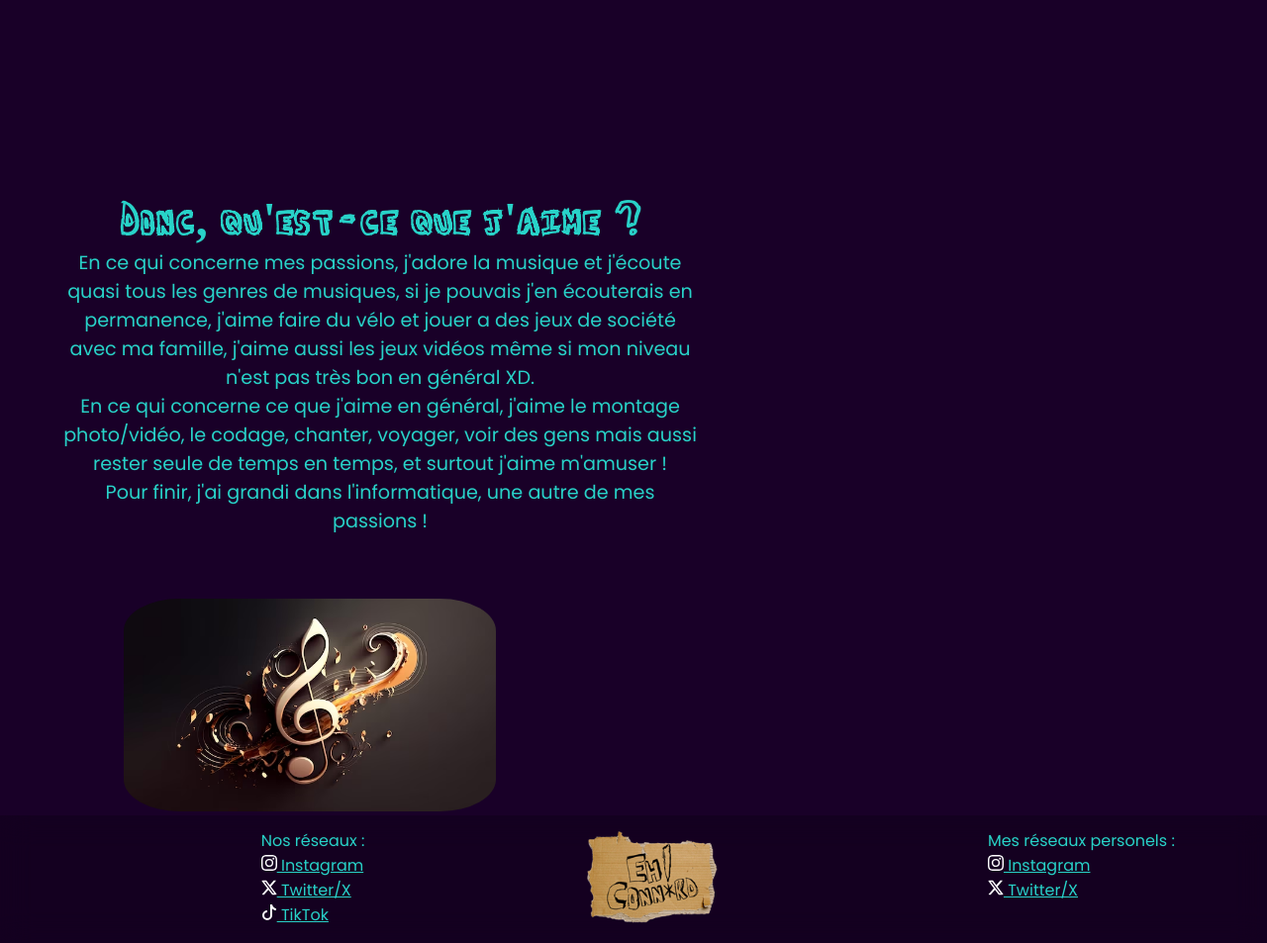
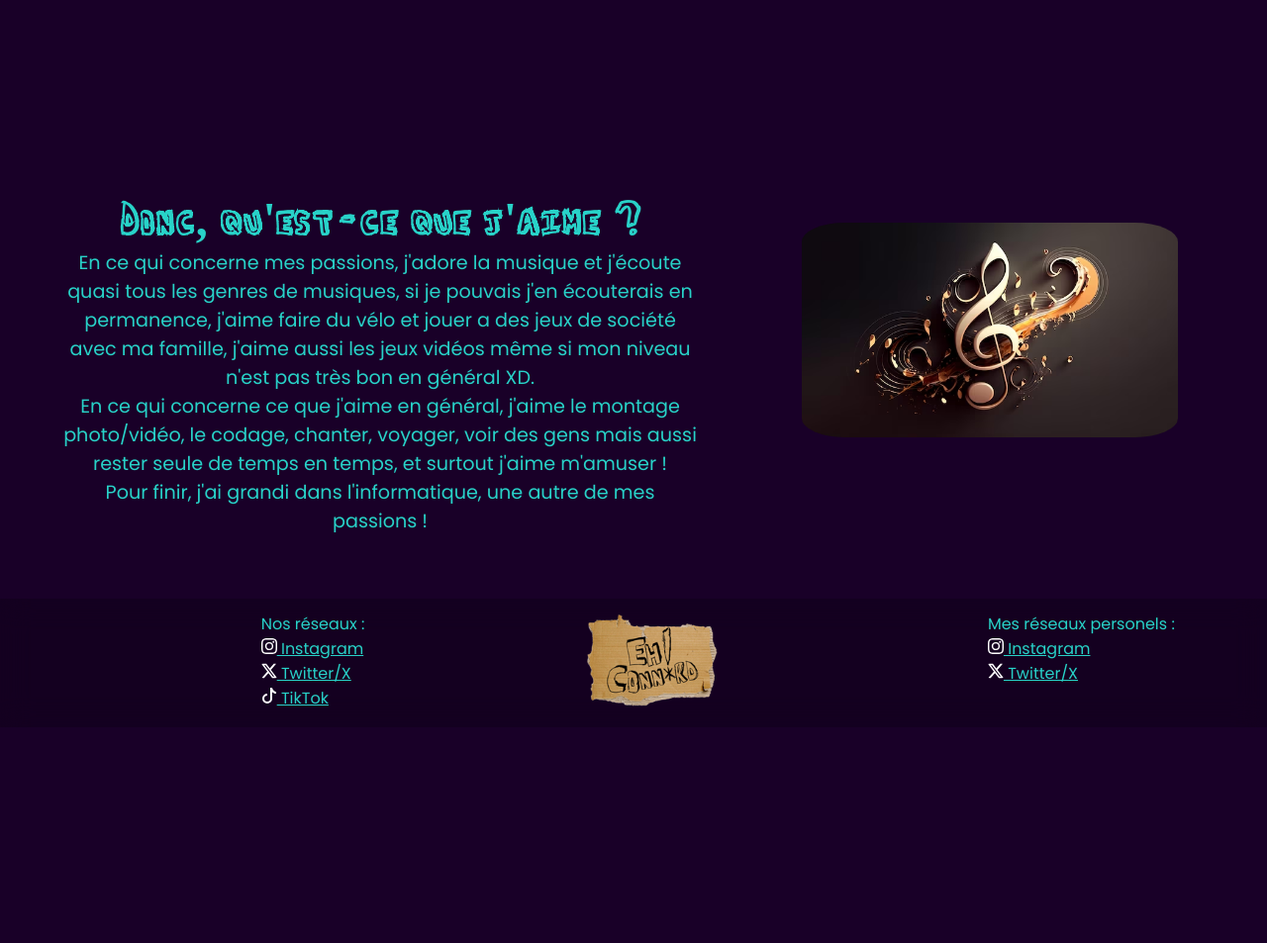
Before and after one commit to zephyst/SAE_Site_Web, a PHP site: page /ficheSarah.php in a window 1280 px wide. Shown: the part 702-1655 px from the top of the page at 99% size. After the commit the page ends 1416 px from the top, so only its background shows below. Run offline with PHP 8.4, Linux system fonts and the light colour scheme; some libraries are stand-ins or nearby versions.

Commit message:
page perso sarah enfin finie jespere

```diff
--- a/public/css/sarah.css
+++ b/public/css/sarah.css
@@ -81,7 +81,9 @@ p {
 }
 
 .music{
-    width: 60%;
+    width: 380px;
+    padding: 5%;
+    margin-left: 5%;
 }
 
 div {
```
